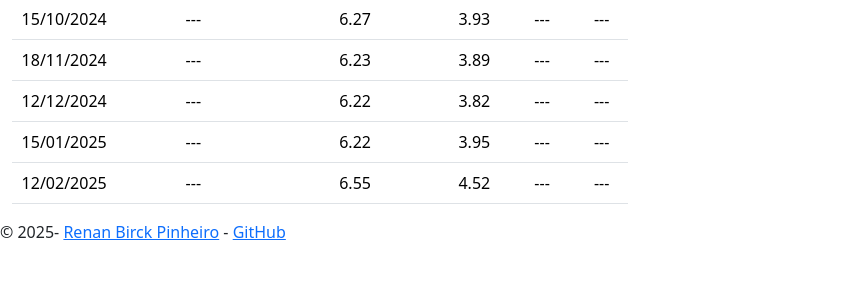
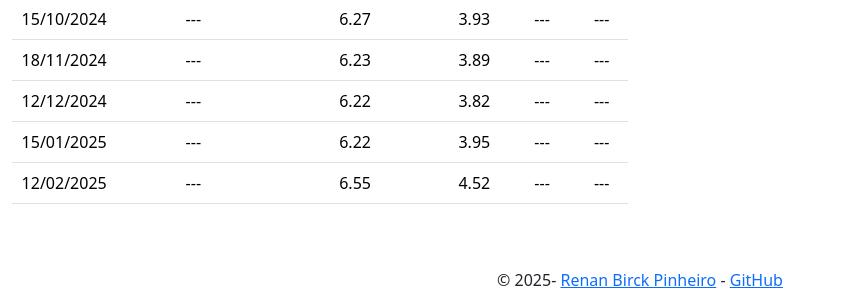
Before and after one commit to renanbirck/gasolina, a FastAPI app: page /historico/1 in a window 1280 px wide. Shown: the part 880-1172 px from the top of the page, without its empty margins (0-845 px from the left). Before the commit the page ends 1120 px from the top, so only its background shows below. Run offline with FastAPI, Linux system fonts and the light colour scheme.

Commit message:
fix(front-end): formatação do rodapé da página
	alinhar ao centro na página do histórico, como na página inicial.

```diff
--- a/api/templates/info_posto.html
+++ b/api/templates/info_posto.html
@@ -53,7 +53,7 @@
         </div>
       </div>
     </div>
-    <footer>
+    <footer class="text-center mt-5">
       © 2025- <a href="mailto:renan.birck.pinheiro@gmail.com">Renan Birck Pinheiro</a> - <a href="https://github.com/renanbirck/gasolina">GitHub</a>
     </footer>
   </body>
```
